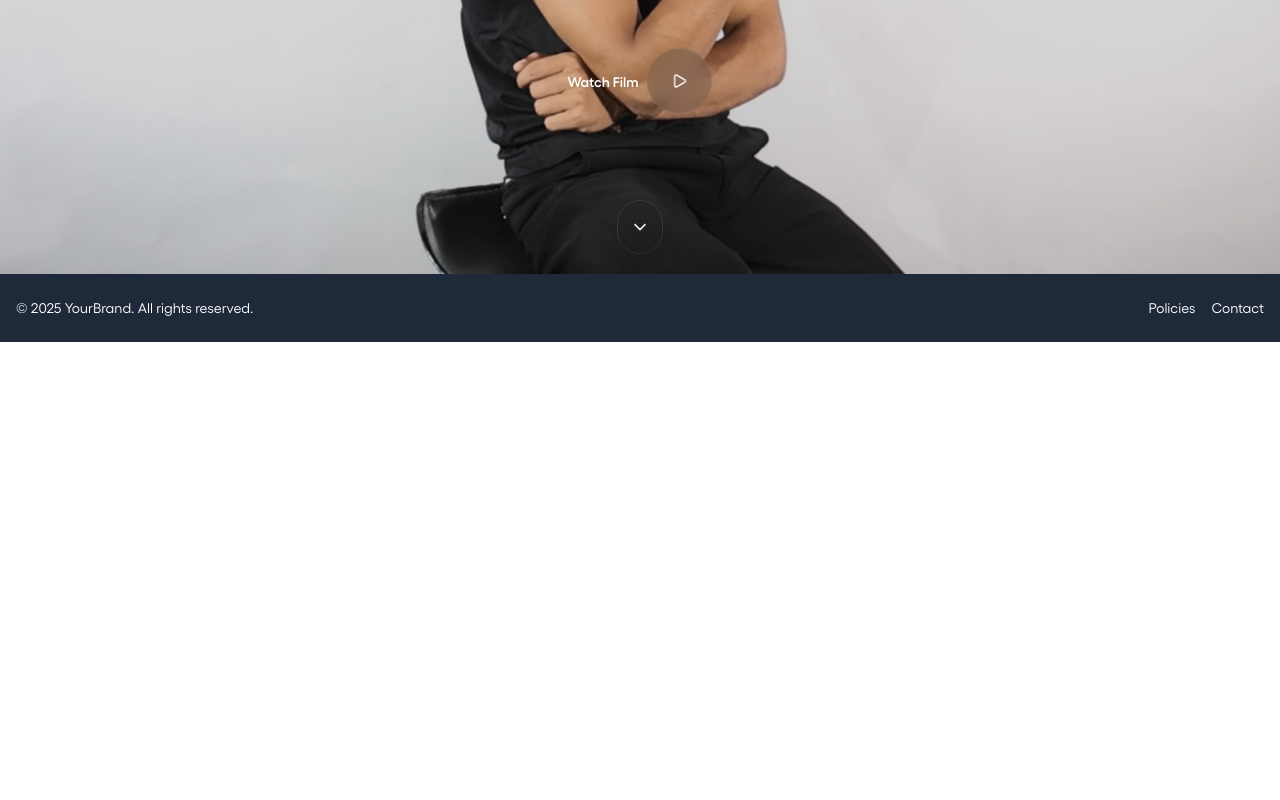
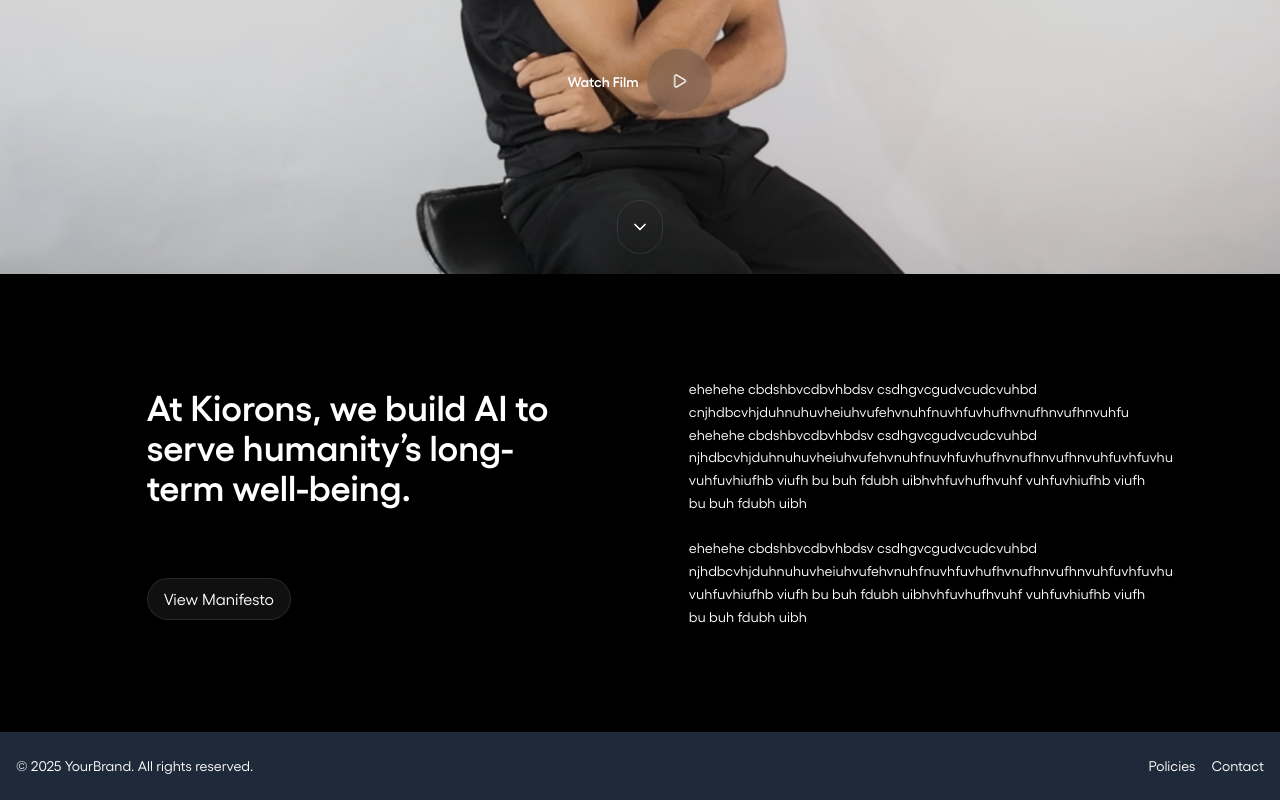
Before and after one commit to Piyush289kumar/kiorons_ai, a Next.js app: page / in a window 1280 px wide. Shown: the part 526-1326 px from the top of the page. Before the commit the page ends 868 px from the top, so only its background shows below. Built offline with nearby package versions, Linux system fonts and the light colour scheme.

Commit message:
Enhance GlassButton component with cursor pointer style, update RootLayout for consistent background, and implement AboutSection component with content and button.

```diff
--- /dev/null
+++ b/src/app/components/AboutSection.tsx
@@ -0,0 +1,41 @@
+import GlassButton from "./GlassButton";
+export default function AboutSection() {
+  return (
+    <section className="font-gellix w-full md:w-10/12 px-4 md:px-0 py-20 bg-transparent mx-auto">
+      <div
+        className="
+        max-w-6xl mx-auto
+        flex flex-col md:flex-row items-start md:items-center
+        justify-between
+        gap-12
+      "
+      >
+        {/* Left Part */}
+        <div className="w-full md:w-1/2 flex flex-col items-start space-y-6 md:px-10">
+          <h2 className="text-3xl md:text-3xl lg:text-4xl font-semibold text-zinc-50 mb-2">
+            At Kiorons, we build AI to serve humanity’s long-term well-being.
+          </h2>
+          <GlassButton className="mt-16">
+            View Manifesto
+          </GlassButton>
+        </div>
+        {/* Right Part */}
+        <div className="w-full md:w-1/2 p-6 text-zinc-100 font-normal text-sm leading-relaxed shadow max-h-80 overflow-y-auto">
+          ehehehe cbdshbvcdbvhbdsv csdhgvcgudvcudcvuhbd
+          cnjhdbcvhjduhnuhuvheiuhvufehvnuhfnuvhfuvhufhvnufhnvufhnvuhfu
+          <br />
+          ehehehe cbdshbvcdbvhbdsv csdhgvcgudvcudcvuhbd
+          njhdbcvhjduhnuhuvheiuhvufehvnuhfnuvhfuvhufhvnufhnvufhnvuhfuvhfuvhufhvuhf
+          vuhfuvhiufhb viufh bu buh fdubh uibhvhfuvhufhvuhf vuhfuvhiufhb viufh
+          bu buh fdubh uibh
+          <br />
+          <br />
+          ehehehe cbdshbvcdbvhbdsv csdhgvcgudvcudcvuhbd
+          njhdbcvhjduhnuhuvheiuhvufehvnuhfnuvhfuvhufhvnufhnvufhnvuhfuvhfuvhufhvuhf
+          vuhfuvhiufhb viufh bu buh fdubh uibhvhfuvhufhvuhf vuhfuvhiufhb viufh
+          bu buh fdubh uibh
+        </div>
+      </div>
+    </section>
+  );
+}
--- a/src/app/components/GlassButton.tsx
+++ b/src/app/components/GlassButton.tsx
@@ -3,7 +3,7 @@
 import React from "react";
 
 const baseBtn =
-  "inline-flex items-center justify-center rounded-full bg-[#404040]/25 backdrop-blur-md border border-white/10 transition-all active:scale-95 focus-visible:outline-none min-h-[2.5rem] px-4 py-2";
+  "inline-flex items-center justify-center rounded-full bg-[#404040]/25 backdrop-blur-md border border-white/10 transition-all active:scale-95 focus-visible:outline-none min-h-[2.5rem] px-4 py-2 cursor-pointer";
 
 type GlassButtonProps = React.ButtonHTMLAttributes<HTMLButtonElement> &
   React.AnchorHTMLAttributes<HTMLAnchorElement> & {
--- a/src/app/layout.js
+++ b/src/app/layout.js
@@ -21,7 +21,7 @@ export default function RootLayout({ children }) {
   return (
     <html lang="en">
       <body
-        className={`${geistSans.variable} ${geistMono.variable} antialiased`}
+        className={`${geistSans.variable} ${geistMono.variable} antialiased !bg-black`}
       >
         <MainLayout>{children}</MainLayout>
       </body>
--- a/src/app/page.js
+++ b/src/app/page.js
@@ -4,6 +4,7 @@ import { ChevronDown, Play } from "lucide-react";
 import Image from "next/image";
 import GlassButton from "./components/GlassButton";
 import { useCallback } from "react";
+import AboutSection from "./components/AboutSection";
 
 const SCROLL_TARGET_ID = "next-section"; // Change as needed
 
@@ -17,6 +18,7 @@ export default function Home() {
   }, []);
 
   return (
+    <>
       <section className="relative w-full h-screen min-h-[520px] flex flex-col justify-center overflow-hidden bg-black font-gellix">
         {/* Background Image */}
         <Image
@@ -31,21 +33,25 @@ export default function Home() {
         {/* <div className="absolute inset-0 bg-black/10 pointer-events-none" /> */}
 
         {/* Content container */}
-      <div className="
+        <div
+          className="
         relative z-10 w-full md:w-10/12 mx-auto
         flex flex-col lg:flex-row
         items-end lg:items-end
         justify-between
         md:pt-32 md:pb-36
-      ">
+      "
+        >
           {/* LEFT: Headline */}
           <div className="flex flex-col items-start max-w-xl">
-          <h1 className="
+            <h1
+              className="
             text-6xl md:text-8xl lg:text-8xl
             font-semibold font-gellix text-zinc-50 drop-shadow
              leading-16 md:leading-24 tracking-tight
             text-balance
-          ">
+          "
+            >
               Reimagining the Future
             </h1>
           </div>
@@ -53,14 +59,16 @@ export default function Home() {
         </div>
 
         {/* WATCH FILM button bar — Bottom center, adapt for mobile */}
-      <div className="
+        <div
+          className="
         absolute left-1/2
         -translate-x-1/2
         flex items-center space-x-2
         z-20
         bottom-28 md:bottom-40
         px-3
-      ">
+      "
+        >
           <span className="text-sm md:text-md text-zinc-50 font-semibold select-none whitespace-nowrap">
             Watch Film
           </span>
@@ -73,17 +81,19 @@ export default function Home() {
         </div>
 
         {/* SCROLL DOWN cue — bottom center, never overlaps Watch Film */}
-      <div className="
+        <div
+          className="
         absolute left-1/2
         -translate-x-1/2
         flex items-center z-20
         bottom-5 sm:bottom-5
-      ">
+      "
+        >
           <GlassButton
             aria-label="Scroll down"
             className="!bg-transparent !px-3 py-4 cursor-pointer"
             style={{
-            animation: "small-bounce 1.4s infinite cubic-bezier(0.6,0,0.4,1)"
+              animation: "small-bounce 1.4s infinite cubic-bezier(0.6,0,0.4,1)",
             }}
             onClick={handleScroll}
           >
@@ -91,5 +101,8 @@ export default function Home() {
           </GlassButton>
         </div>
       </section>
+
+      <AboutSection />
+    </>
   );
 }
```
Lines whose indentation alone changed are shown as unchanged.
